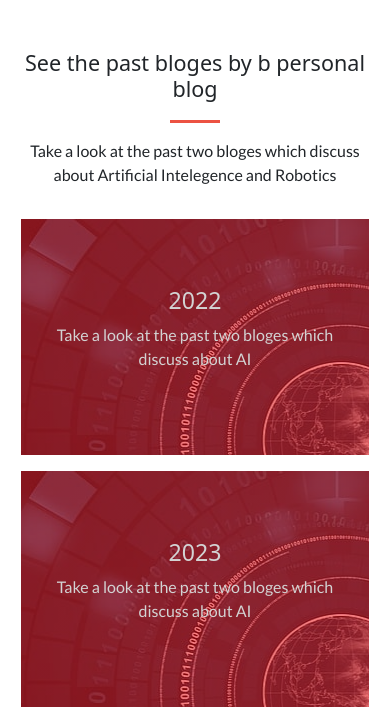
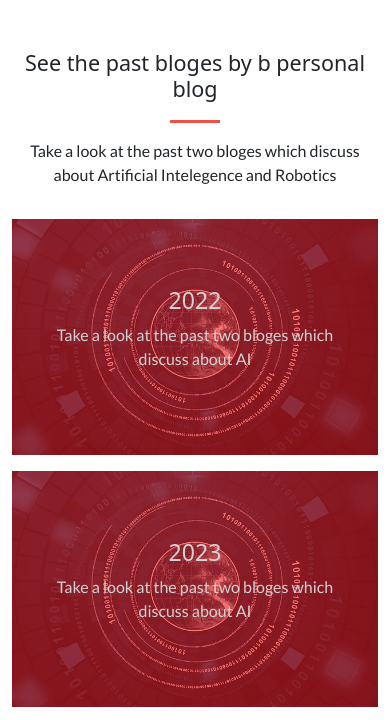
Before and after one commit to BranBayou/capstonePro1-personal-blog, a website: page about.html in a window 390 px wide. Shown: the part 1277-1997 px from the top of the page. Drawn offline with nearby package versions, Linux system fonts and the light colour scheme; a web font is replaced by a local one.

Commit message:
Add some changes

```diff
--- a/scss/styles.scss
+++ b/scss/styles.scss
@@ -59,6 +59,8 @@ $cocoG: 'COCOGOOSE', sans-serif;
 .head-line {
   height: 87vh;
   background-image: url("../img/bgimg.jpg");
+  background-position: center;
+  background-size: cover;
 
   h1,
   h2 {
@@ -216,6 +218,8 @@ footer {
     width: 432px;
     height: 236px;
     background-image: linear-gradient(0deg, rgba(255, 0, 0, 0.5), rgba(255, 0, 0, 0.5)), url("../img/kbsys.jpg");
+    background-position: center;
+    background-size: cover;
   }
 
   .img-overlay2 {
@@ -223,6 +227,8 @@ footer {
     width: 432px;
     height: 236px;
     background-image: linear-gradient(0deg, rgba(255, 0, 0, 0.5), rgba(255, 0, 0, 0.5)), url("../img/kbsys.jpg");
+    background-position: center;
+    background-size: cover;
   }
 
   .img-1,
@@ -384,7 +390,7 @@ footer {
 
       .img-overlay1,
       .img-overlay2 {
-        width: 95%;
+        width: 100%;
       }
     }
   }
```
Also changed, not shown: css/styles.css, 1 other file.
